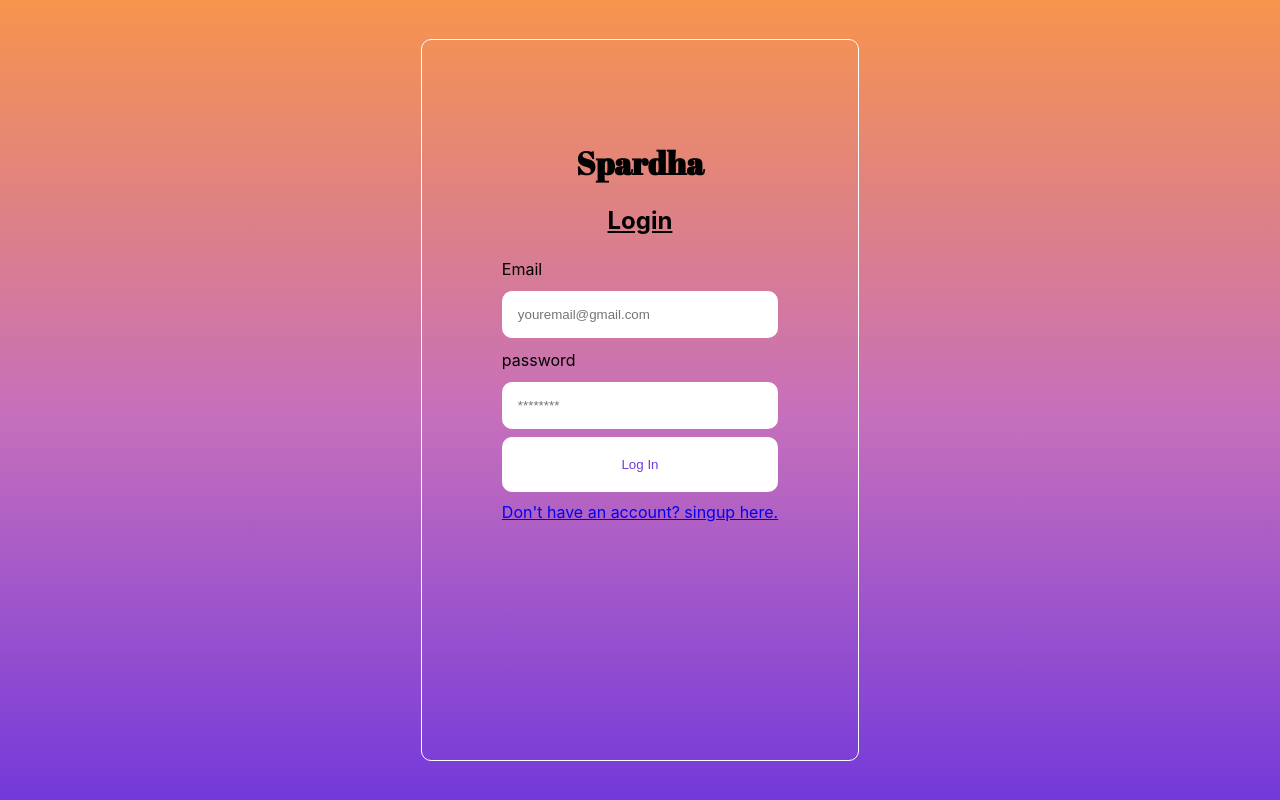
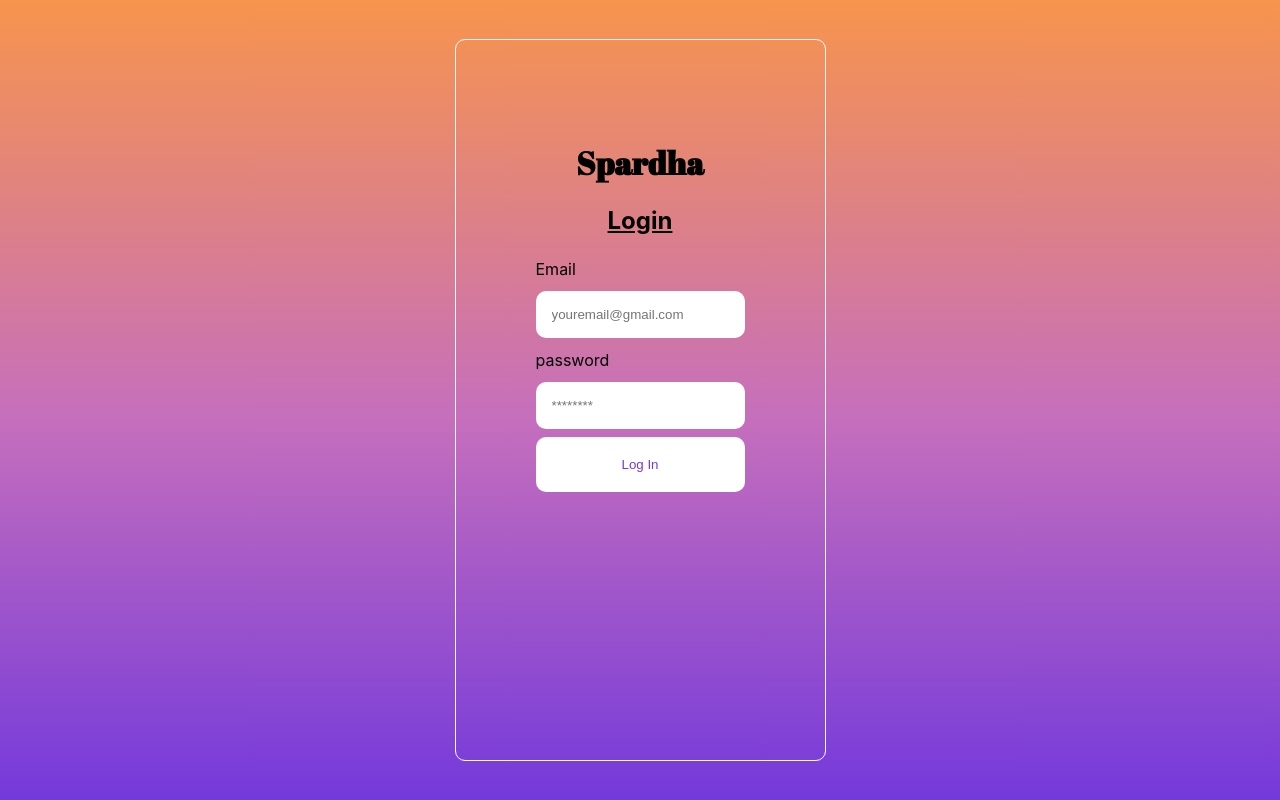
Before and after one commit to firstcloneduser/login_signup, a React (Create React App) app: page / in a window 1280 px wide. Built offline with nearby package versions, Linux system fonts and the light colour scheme.

Commit message:
try again

```diff
--- a/src/App.js
+++ b/src/App.js
@@ -10,7 +10,9 @@ function App() {
       <div className="App ">
         <div className='container'>
         <Routes>
-          <Route path='/' exact element={<Login />}/>
+          <Route path='/task_login' element={<Login />}/>
+          <Route path='/' element={<Login />}/>
+
           <Route path='/signup' element={<Signup />}/>
         </Routes>
         <Footer />
--- a/src/Footer.js
+++ b/src/Footer.js
@@ -6,7 +6,7 @@ const Footer = () => {
     return (
         <>
         <div className="hello" >
-            {location.pathname==='/' && (<Link to='/signup' >Don't have an account? singup here.</Link>)}
+            {location.pathname==='/task_login' && (<Link to='/signup' >Don't have an account? singup here.</Link>)}
             {location.pathname==='/signup' && (<Link to='/' >Already have an account? Login here.</Link>)}
 
         </div>
```
